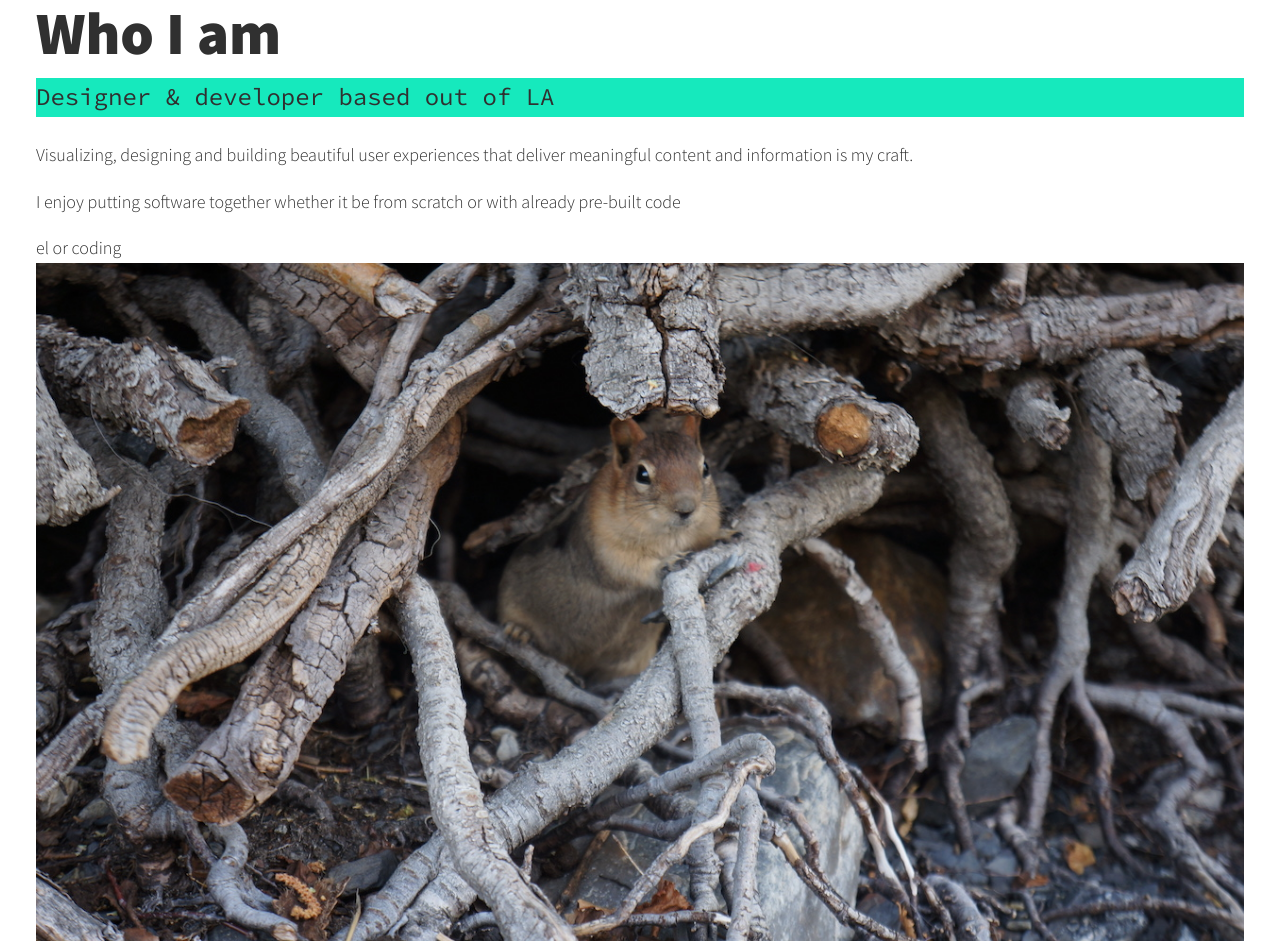
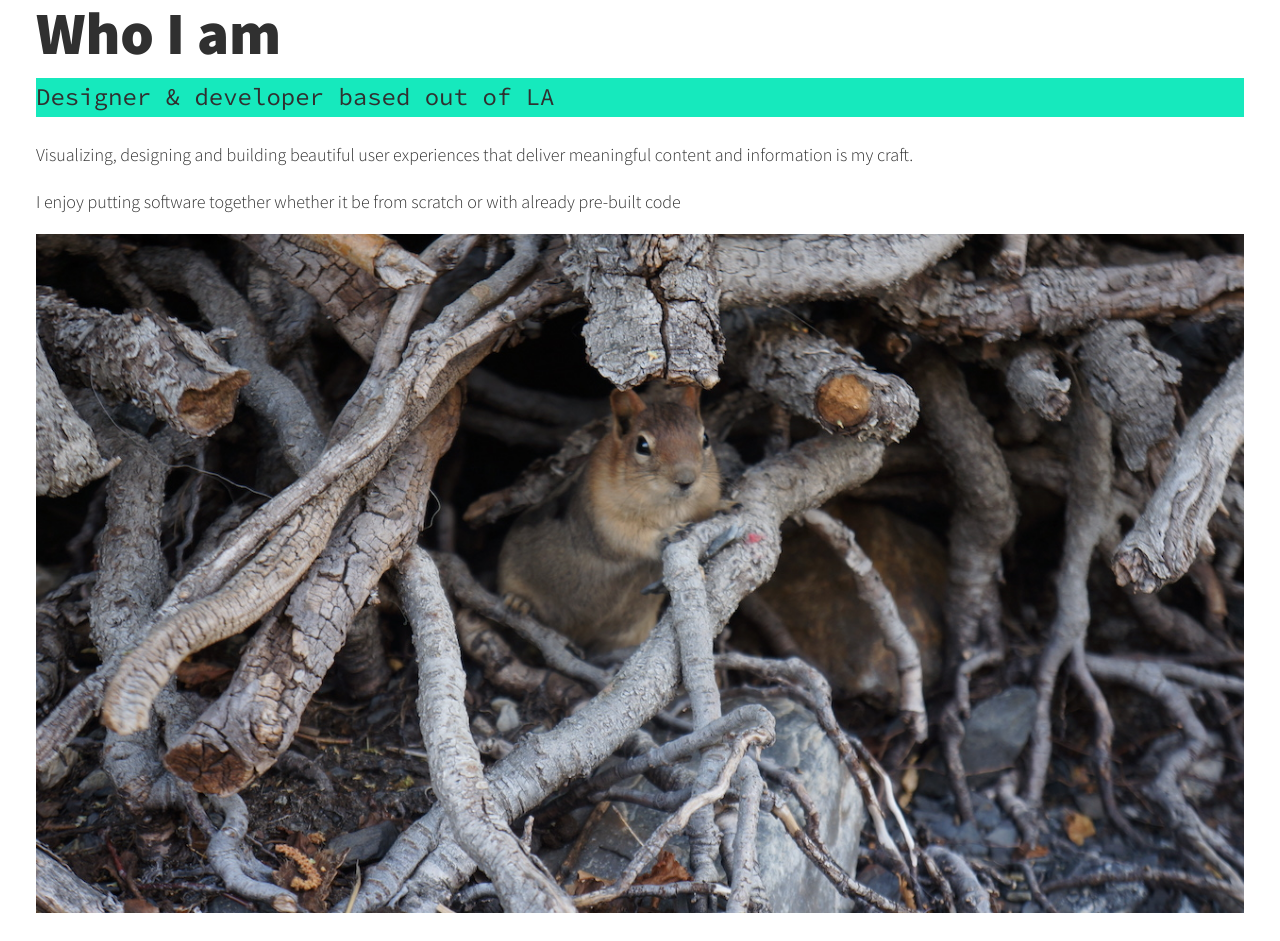
Before and after one commit to eugenetedkim/portfolio, a plain HTML site: page public/index.html in a window 1280 px wide. Shown: the part 1344-2285 px from the top of the page. Drawn offline with nearby package versions, Linux system fonts and the light colour scheme.

Commit message:
updating

```diff
--- a/public/index.html
+++ b/public/index.html
@@ -123,7 +123,6 @@
           I enjoy putting software together whether it be from scratch or with
           already pre-built code
         </p>
-        el or coding
       </div>
 
       <img src="images/chipmunk.JPG" alt="my dog" />
```
